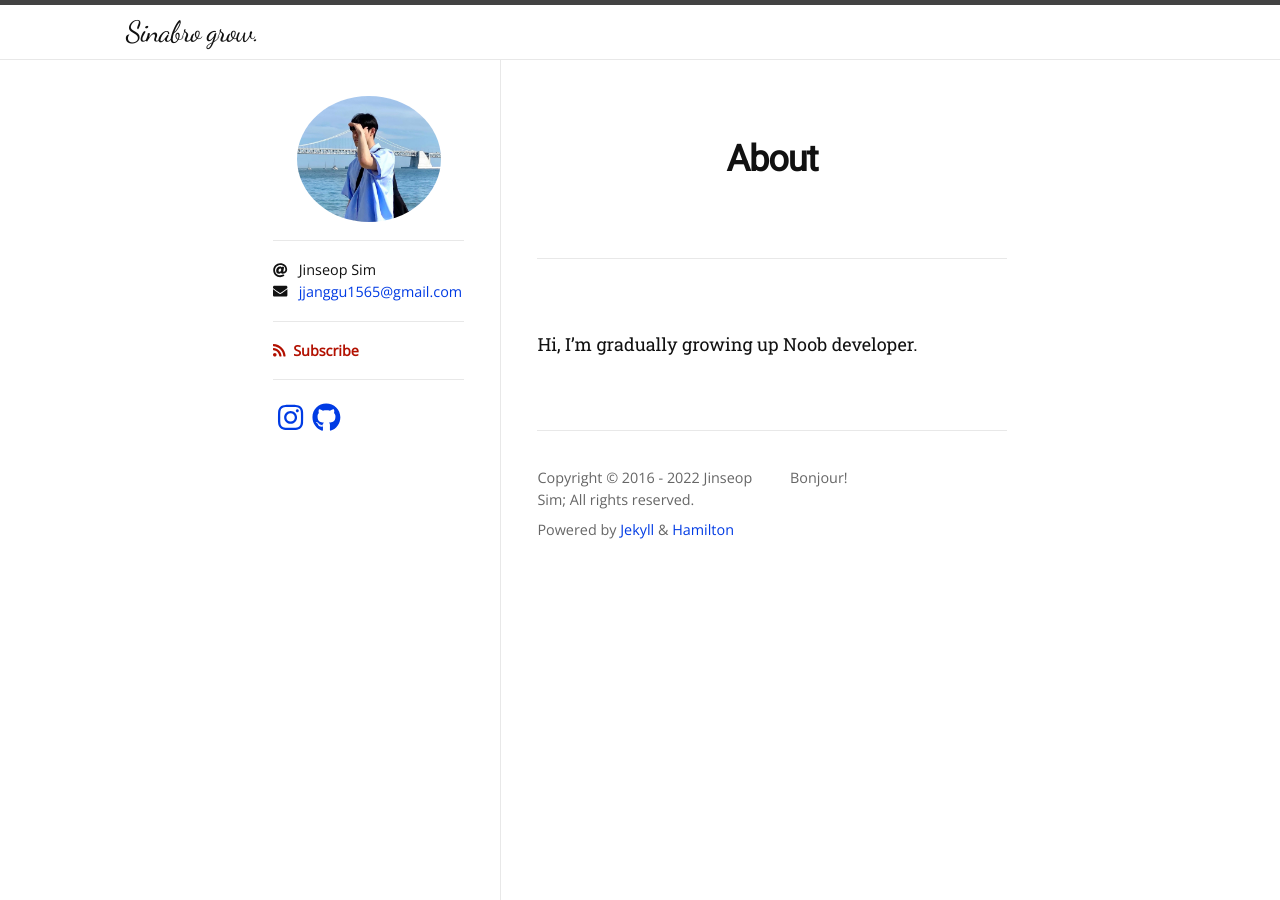
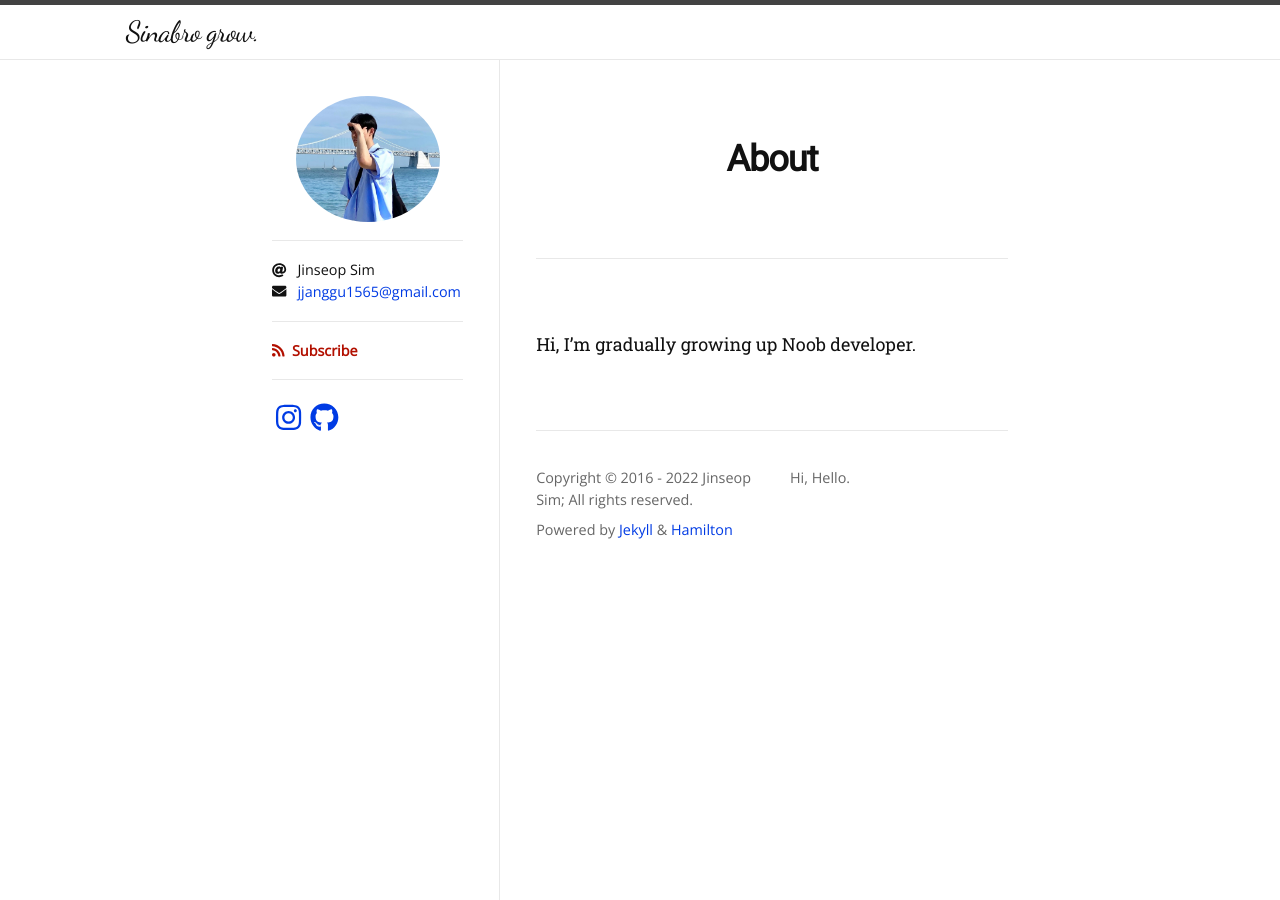
Before and after one commit to Jinseop-Sim/Jinseop-Sim.github.io, a Jekyll site: the page built from about.md, in a window 1280 px wide. Built offline with Jekyll 4.4.1, drawn with Linux system fonts in a browser that asks for light colours; nearby versions of some CDN libraries; some web fonts are replaced.

Commit message:
modify config

```diff
--- a/_config.yml
+++ b/_config.yml
@@ -1,6 +1,6 @@
 locale : "ko-KR"
 title: Sinabro grow.
-description: Bonjour!
+description: Hi, Hello.
 author: Jinseop Sim
 avatar: /profile.jpg
 email: jjanggu1565@gmail.com
```
